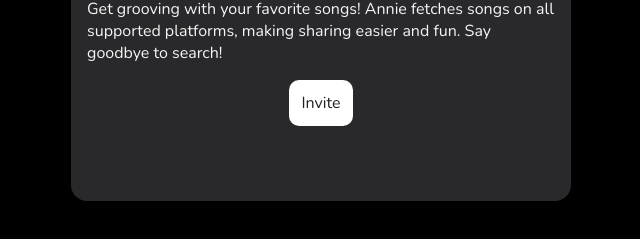
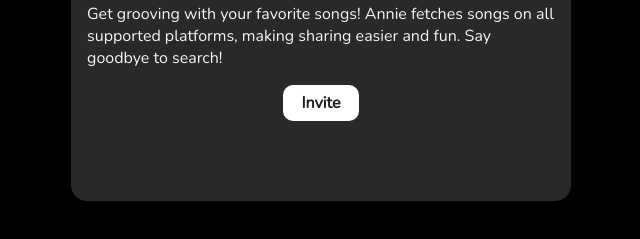
Before and after one commit to logicalley/discord.anniemusic.app, a website: page index.html in a window 1280 px wide. Shown: the part 399-638 px from the top of the page, without its empty margins (319-959 px from the left). Drawn offline with nearby package versions, Linux system fonts and the light colour scheme.

Commit message:
improve invite button

```diff
--- a/index.html
+++ b/index.html
@@ -33,7 +33,9 @@
         .link {
             color: #212022;
             text-decoration: none;
-            padding: 12px;
+            font-weight: bold;
+            padding-inline: 18px;
+            padding-block: 7px;
             background-color: #FFF;
             border-radius: 10px;
         }
```
